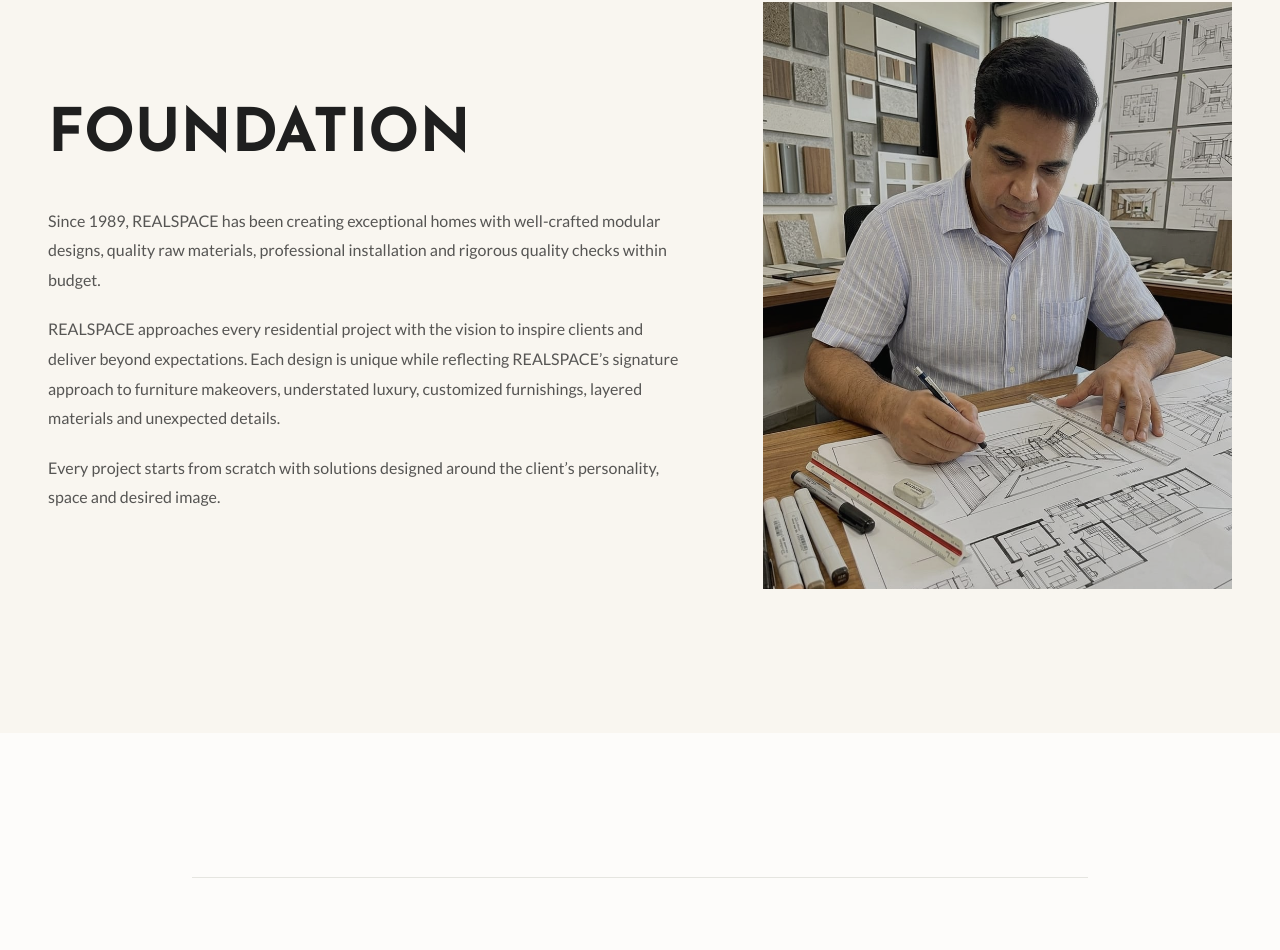
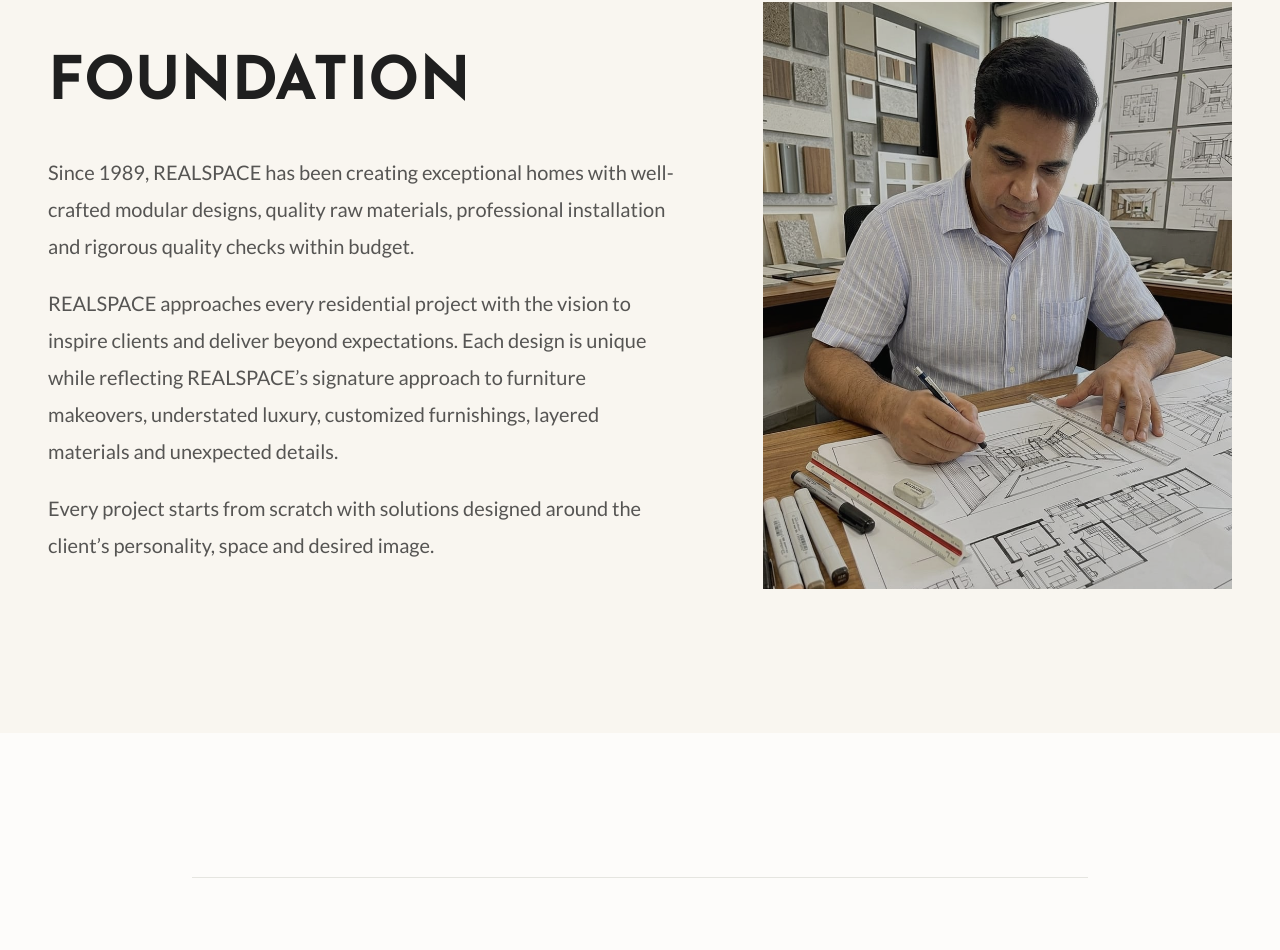
Before and after one commit to Sarvesh-Changan/realSpace-official, a Next.js app: page /about in a window 1280 px wide. Shown: the part 1731-2681 px from the top of the page. Built offline with nearby package versions, Linux system fonts and the light colour scheme; no server answers; the database is empty.

Commit message:
style(about): set foundation text size to 20px on desktop

```diff
--- a/app/(public)/about/_components/AboutEditorial.tsx
+++ b/app/(public)/about/_components/AboutEditorial.tsx
@@ -55,7 +55,7 @@
         <div className="mx-auto grid max-w-standard items-center gap-12 px-5 py-20 sm:px-8 sm:py-28 lg:grid-cols-[1.15fr_0.85fr] lg:gap-20 lg:px-12 lg:py-36">
           <motion.div initial={initial} whileInView="visible" viewport={{ once: true, amount: 0.2 }} variants={reveal} transition={transition}>
             <h2 className="mt-5 font-serif text-4xl font-bold leading-tight text-brand-text sm:text-6xl">FOUNDATION</h2>
-            <div className="mt-8 max-w-2xl space-y-5 text-[15px] leading-[1.85] text-brand-text/75 sm:text-base">{foundationCopy.map((paragraph) => <p key={paragraph}>{paragraph}</p>)}</div>
+            <div className="mt-8 max-w-2xl space-y-5 text-[18px] sm:text-[20px] leading-[1.85] text-brand-text/75">{foundationCopy.map((paragraph) => <p key={paragraph}>{paragraph}</p>)}</div>
           </motion.div>
           <motion.div initial={initial} whileInView="visible" viewport={{ once: true, amount: 0.2 }} variants={reveal} transition={{ ...transition, delay: reduceMotion ? 0 : 0.12 }} className="relative aspect-[4/5] overflow-hidden bg-brand-dark"><Image src="/images/about/foundation2.jpeg" alt="REALSPACE interior design" fill sizes="(max-width: 1024px) 90vw, 35vw" className="object-cover" /><div className="absolute inset-0 bg-brand-dark/20" /></motion.div>
         </div>
```
